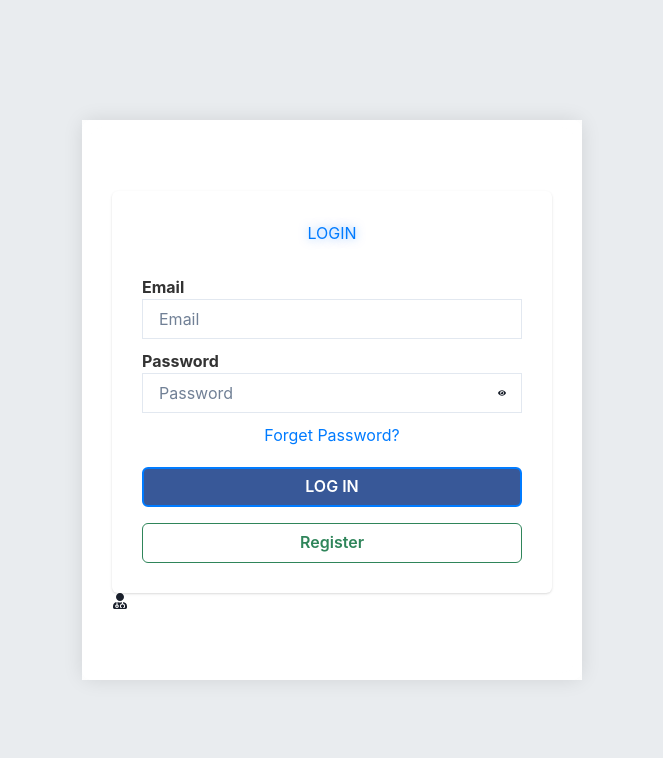
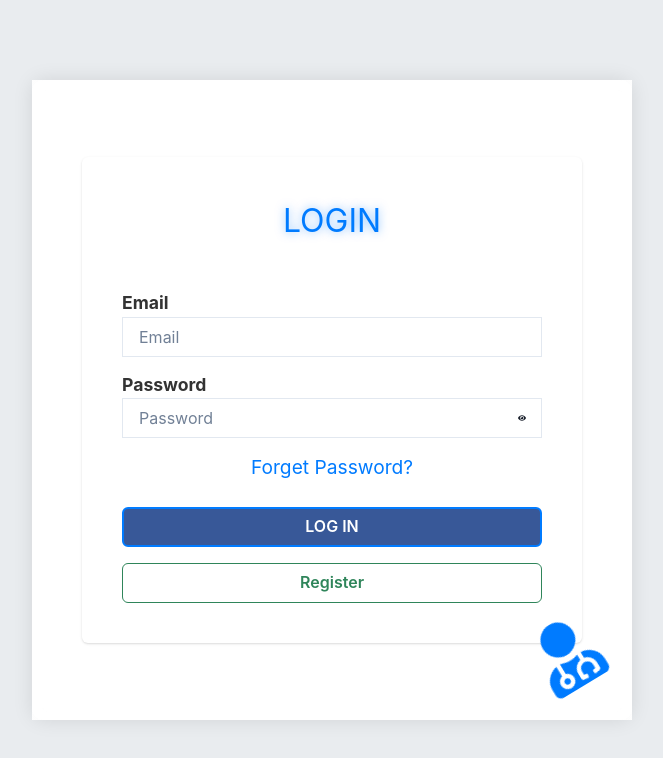
Before and after one commit to Akanchha-kumari/Hospital-Cost-Finder, a React (Create React App) app in the folder Frontend/: page / in a window 1280 px wide. Shown: the top 758 px of the page, without its empty margins (308-971 px from the left). Built offline with nearby package versions, Linux system fonts and the light colour scheme; no server answers.

Commit message:
Login css added

```diff
--- a/Frontend/src/Login.css
+++ b/Frontend/src/Login.css
@@ -38,16 +38,17 @@ body {
   align-items: center;
   height: 100vh;
   width: 100vw;
+  position: relative;
 }
 
 .login-container {
   background-color: rgba(255, 255, 255, 0.9);
-  padding: 30px;
-  border-radius: 10px;
+  padding: 50px;
+  border-radius: 12px;
   box-shadow: 0px 0px 20px rgba(0, 0, 0, 0.1);
   width: 100%;
-  max-width: 500px;
-  min-height: 70vh;
+  max-width: 600px;
+  min-height: 80vh;
   display: flex;
   flex-direction: column;
   justify-content: center;
@@ -69,10 +70,11 @@ body {
 
 .login-box {
   background-color: #ffffff;
-  padding: 30px;
-  border-radius: 10px;
+  padding: 40px;
+  border-radius: 12px;
   box-shadow: 0px 4px 8px rgba(0, 0, 0, 0.1);
   transition: transform 0.3s, box-shadow 0.3s;
+  font-size: 1.2rem;
 }
 
 .login-box:hover {
@@ -81,8 +83,8 @@ body {
 }
 
 .input-glow {
-  padding: 10px;
-  border-radius: 4px;
+  padding: 15px;
+  border-radius: 6px;
   border: 1px solid #ced4da;
   transition: all 0.3s ease-in-out;
 }
@@ -97,10 +99,10 @@ body {
   background-color: #007bff;
   border: 2px solid #007bff;
   width: 100%;
-  padding: 10px;
-  font-size: 1rem;
-  margin-top: 20px;
-  border-radius: 5px;
+  padding: 15px;
+  font-size: 1.2rem;
+  margin-top: 25px;
+  border-radius: 8px;
   color: #fff;
   position: relative;
   overflow: hidden;
@@ -131,8 +133,9 @@ body {
 
 .login-container h2 {
   color: #007bff;
-  margin-bottom: 20px;
+  margin-bottom: 30px;
   text-align: center;
+  font-size: 2rem;
   text-shadow: 0 0 10px rgba(0, 123, 255, 0.5);
 }
 
@@ -140,18 +143,19 @@ body {
   display: block;
   font-weight: bold;
   color: #333;
-  margin-top: 10px;
+  margin-top: 15px;
+  font-size: 1.1rem;
 }
 
 .error-text {
   color: red;
-  font-size: 10px;
+  font-size: 12px;
 }
 
 .forgot-password {
   display: block;
   text-align: center;
-  margin-top: 10px;
+  margin-top: 15px;
   color: #007bff;
   text-decoration: none;
   transition: text-decoration 0.2s;
@@ -161,11 +165,24 @@ body {
   text-decoration: underline;
 }
 
-.outerBox {
-  display: flex;
-  justify-content: center;
-  align-items: center;
-  height: 100vh;
-  width: 100vw;
-  position: relative;
+.doctor-icon {
+  position: absolute;
+  bottom: 30px;
+  right: 30px;
+  font-size: 70px;
+  color: #007bff;
+  animation: rotate-border 6s linear infinite;
 }
+
+@media screen and (max-width: 500px) {
+  .login-box {
+    width: 90%;
+    padding: 20px;
+  }
+
+  .doctor-icon {
+    font-size: 50px;
+    bottom: 10px;
+    right: 10px;
+  }
+}
--- a/Frontend/src/Register.js
+++ b/Frontend/src/Register.js
@@ -114,7 +114,7 @@ const Register = () => {
               name="name"
               value={form.name}
               onChange={handleInputChange}
-              placeholder="Enter admin name"
+              placeholder="Enter your name"
               bg="white"
               borderColor="gray.300"
               _placeholder={{ color: 'gray.500' }}
@@ -127,7 +127,7 @@ const Register = () => {
               name="email"
               value={form.email}
               onChange={handleInputChange}
-              placeholder="Enter admin email"
+              placeholder="Enter your email"
               bg="white"
               borderColor="gray.300"
               _placeholder={{ color: 'gray.500' }}
@@ -141,7 +141,7 @@ const Register = () => {
               type="number"
               value={form.age}
               onChange={handleInputChange}
-              placeholder="Enter admin age"
+              placeholder="Enter your age"
               bg="white"
               borderColor="gray.300"
               _placeholder={{ color: 'gray.500' }}
@@ -155,7 +155,7 @@ const Register = () => {
               type="password"
               value={form.password}
               onChange={handleInputChange}
-              placeholder="Enter admin password"
+              placeholder="Enter password"
               bg="white"
               borderColor="gray.300"
               _placeholder={{ color: 'gray.500' }}
@@ -196,7 +196,7 @@ const Register = () => {
           animation={`${fadeIn} 0.8s ease`}
         >
           <Text fontSize="xl" mb={4}>
-            Admin List
+            User List
           </Text>
           <Table variant="simple">
             <Thead bg="teal.100">
```
Also changed, not shown: Frontend/src/Login.js (line endings or trailing spaces).
